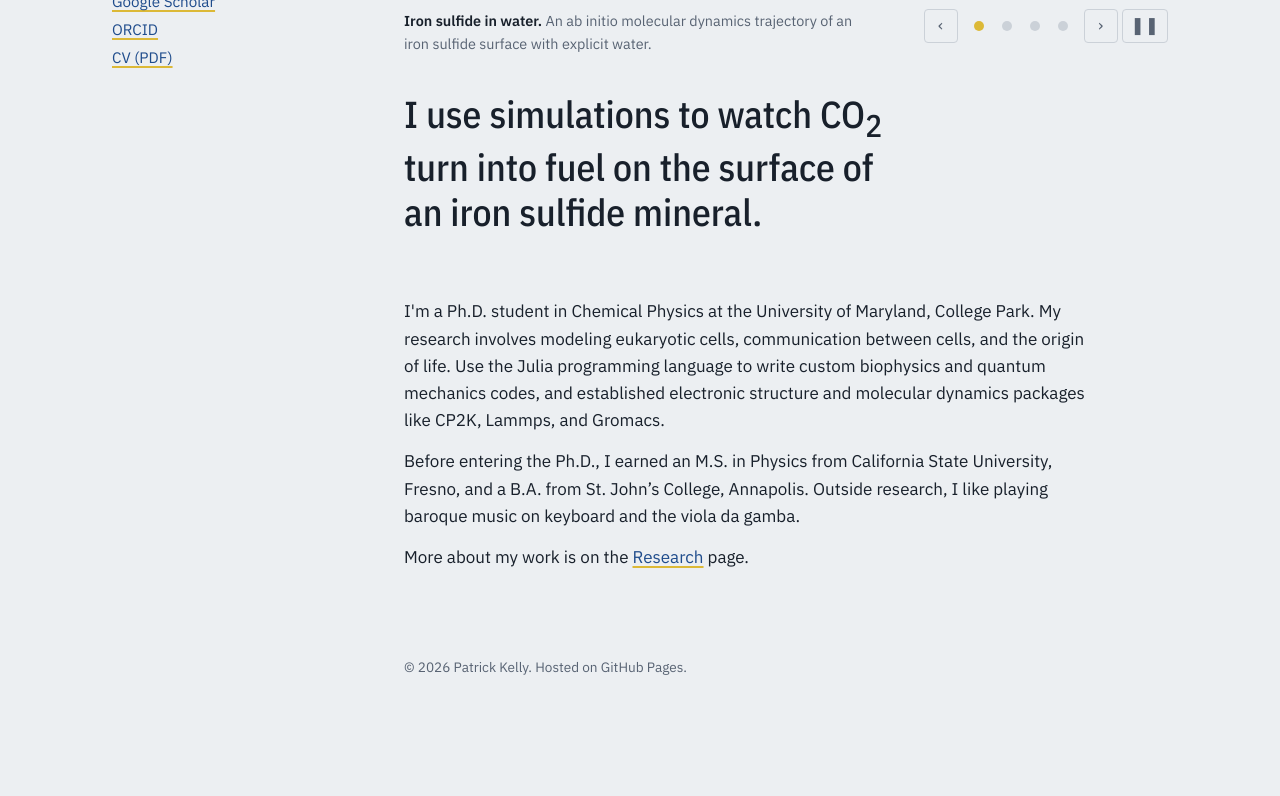
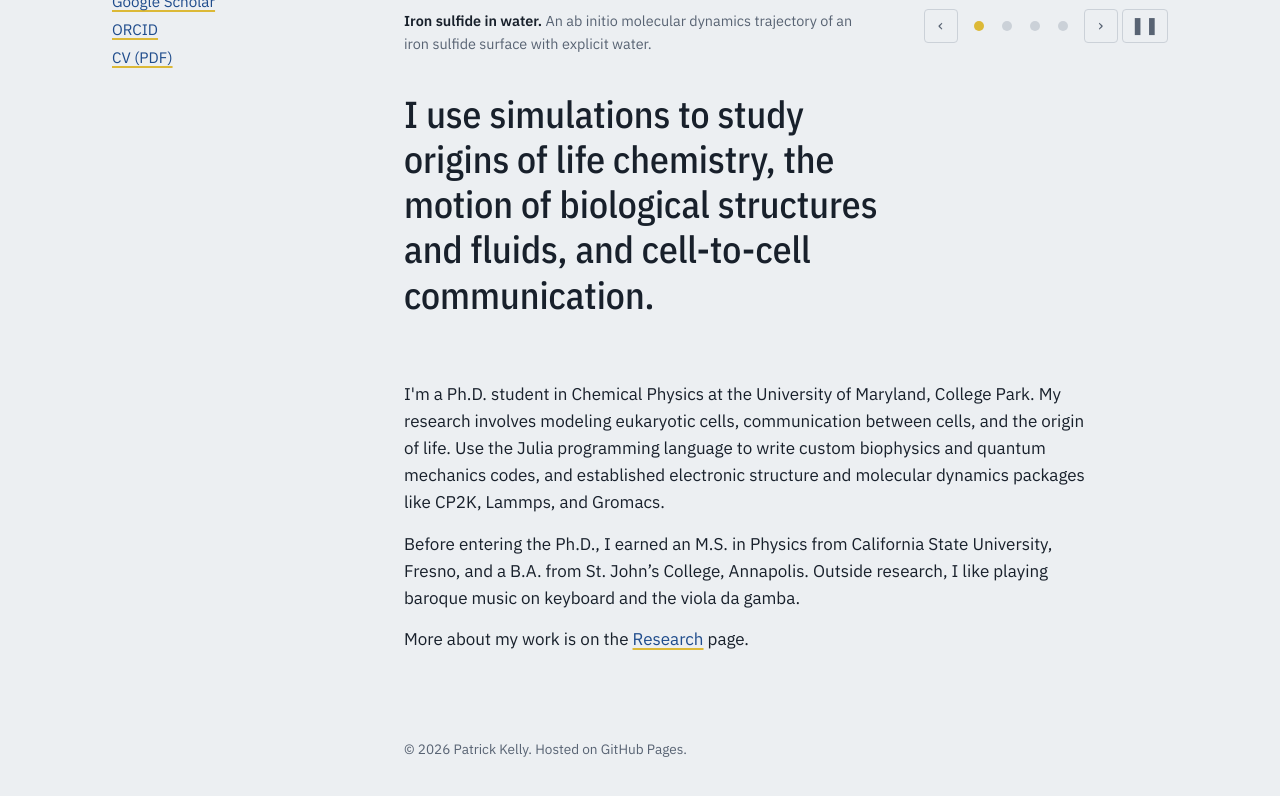
Before and after one commit to Leibniz1697/Leibniz1697.github.io, a Jekyll site: the page built from index.html, in a window 1280 px wide and 1330 px high, cut to the strip 489-1285 px from the top of the window. Built offline with Jekyll 4.4.1, drawn with Linux system fonts in a browser that asks for light colours.

Commit message:
Update lede paragraph content in index.html

```diff
--- a/index.html
+++ b/index.html
@@ -32,7 +32,7 @@ summary: "Patrick Kelly: stochastic hydrodynamics, ab initio molecular dynamics,
       </div>
     </div>
   </div>
-  <p class="lede">I use simulations to watch CO<sub>2</sub> turn into fuel on the surface of an iron sulfide mineral.</p>
+  <p class="lede">I use simulations to study origins of life chemistry, the motion of biological structures and fluids, and cell-to-cell communication.</p>
 </header>
 
 <section>
```
